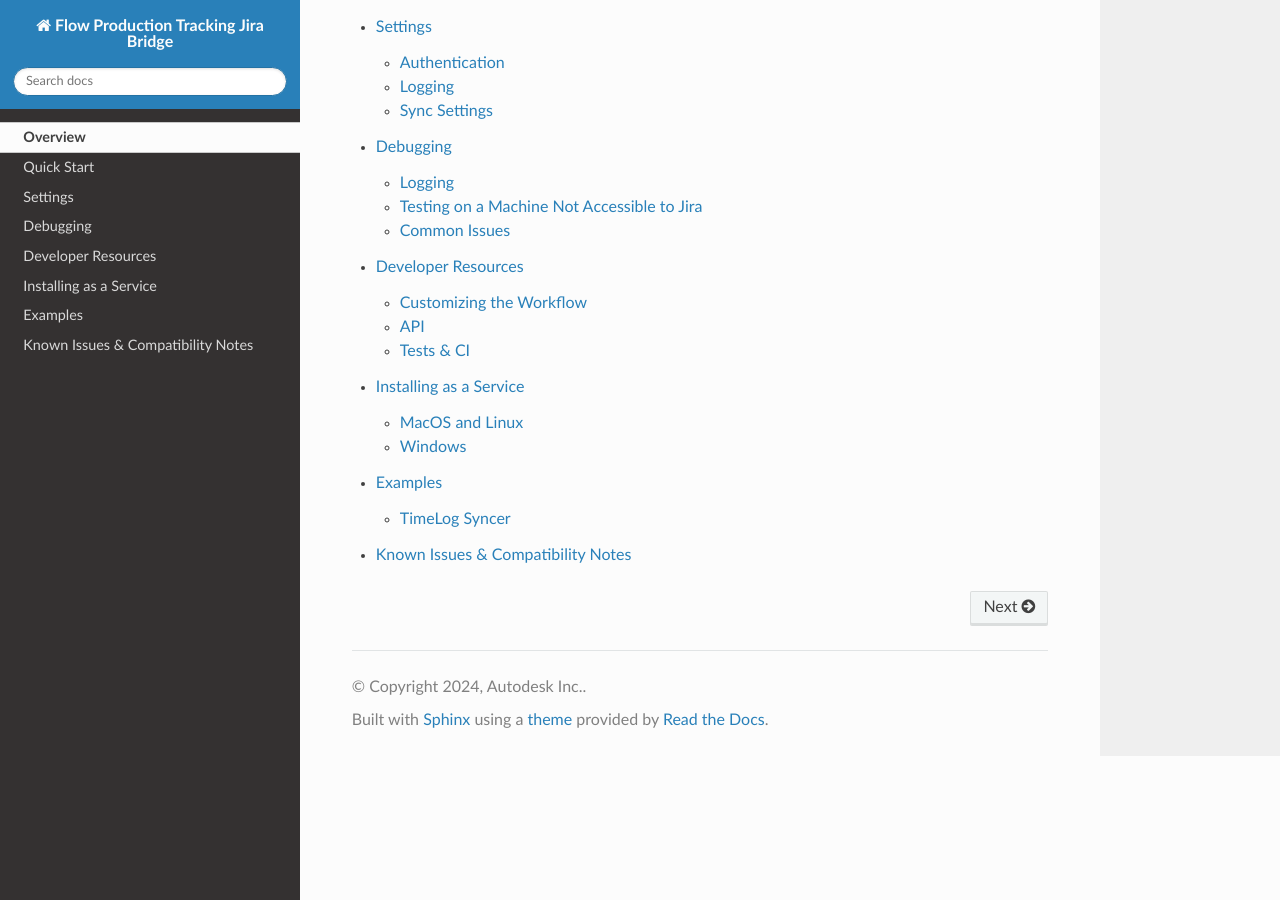
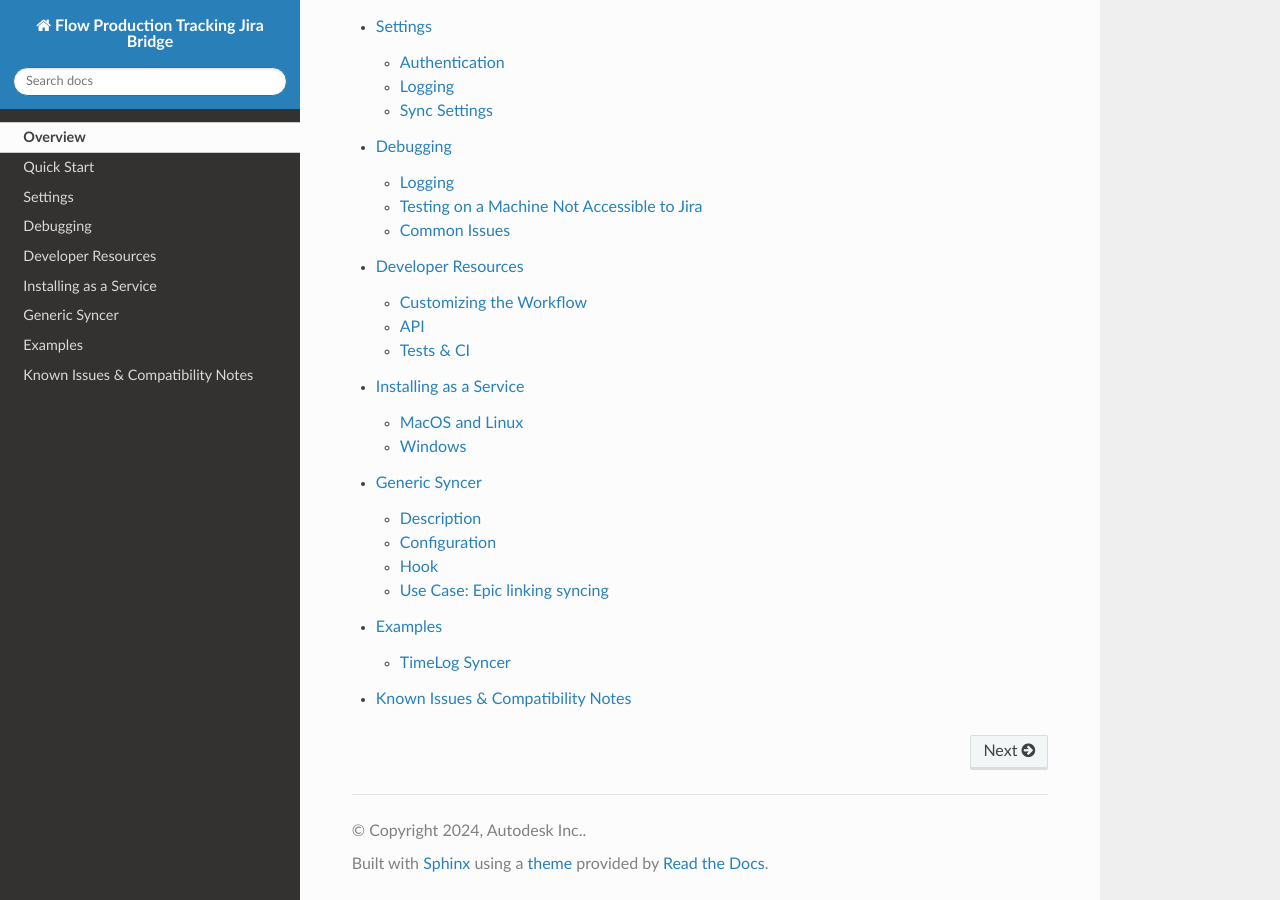
Before and after one commit to shotgunsoftware/sg-jira-bridge, a Sphinx documentation site: the page built from docs/index.rst, in a window 1280 px wide and 900 px high, scrolled down 971 px. Built offline with Sphinx 7.4.7 and the Read the Docs theme 3.1.0, drawn with Linux system fonts in a browser that asks for light colours; part of the change alters nothing that is shown.

```diff
--- /dev/null
+++ b/docs/generic_syncer.rst
@@ -0,0 +1,362 @@
+Generic Syncer
+##############
+
+Description
+***********
+
+Configuration
+*************
+
+At this point, we are assuming that the Jira Bridge configuration has been correctly done following the main configuration process.
+
+Jira Configuration
+==================
+
+As we are now supporting both way syncing, a new field has been introduced to Jira to control whether or not an Issue will be synced to Flow Production Tracking.
+For each Issue Type you'd like to sync, you need to make sure that the custom field ``Sync In FPTR`` (type ``Select List (single choice)``) is enabled and contains two options: ``False`` and ``True``.
+
+How to enable the syncer
+========================
+
+To use this generic syncer, you need to point at the right entry in the settings file.
+In order to do that, you have to make sure the right URLs are used in both Flow Production Tracking and Jira.
+
+Looking at the syncer entry in the ``settings.py`` file
+
+.. code-block:: python
+
+    SYNC = {
+        # Add the test syncer to the list of syncers, it will be available
+        # with the http://<your server>/jira2sg/entities and http://<your server>/sg2jira/entities
+        # urls.
+        "entities": {
+            # Example of a custom syncer with an additional parameter to define
+            # a log level.
+            "syncer": "sg_jira.EntitiesGenericSyncer",
+            "settings": {
+            },
+        }
+    }
+
+
+You need to make sure that:
+    *  ``http://<your server>/sg2jira/entities`` is used in the ``Jira Sync URL`` field of your Flow Production Tracking Project
+    * ``http://<your server>/jira2sg/entities`` is used in the webhook URL on the Jira side
+
+Modifying the settings
+======================
+
+To have an easier way to configure/customize what to sync between Flow Production Tracking and Jira, everything is now done
+through the ``settings.py`` file by mapping Flow Production Tracking entity type/fields with Jira Issue type/fields.
+
+Defining entity syncing
+-----------------------
+
+.. code-block:: python
+
+    SYNC = {
+        # Add the test syncer to the list of syncers, it will be available
+        # with the http://<your server>/jira2sg/entities and http://<your server>/sg2jira/entities
+        # urls.
+        "entities": {
+            # Example of a custom syncer with an additional parameter to define
+            # a log level.
+            "syncer": "sg_jira.EntitiesGenericSyncer",
+            "settings": {
+                "entity_mapping": [
+                    {
+                         "sg_entity": "Task",
+                         "jira_issue_type": "Task",
+                         "field_mapping": [
+                            {
+                                 "sg_field": "content",
+                                 "jira_field": "summary",
+                            }
+                         ]
+                    }
+                ]
+            },
+        }
+    }
+
+
+For each Flow Production Tracking entity you'd like to sync in Jira, you need to add a new entry to the ``entity_mapping`` list by defining the following keys:
+    * ``sg_entity``: type of Flow Production Tracking entity to sync to Jira
+    * ``jira_issue_type``: type of the Jira Issue associated to the FPTR entity
+    * ``field_mapping``: list of FPTR/Jira fields to sync. Each list entry is a dictionary where
+        * ``sg_field`` is the FPTR field code
+        * ``jira_field`` is the Jira field name
+
+Only the fields added in the ``field_mapping`` will be synced between Flow Production Tracking and Jira.
+
+
+Specifying sync direction
+-------------------------
+
+It is also possible to specify a sync direction in the settings. For example, if for a specific entity or field, you only want to sync one way, you can easily specify it.
+By default, the sync direction is configured to work both way.
+
+.. code-block:: python
+
+    SYNC = {
+        # Add the test syncer to the list of syncers, it will be available
+        # with the http://<your server>/jira2sg/entities and http://<your server>/sg2jira/entities
+        # urls.
+        "entities": {
+            # Example of a custom syncer with an additional parameter to define
+            # a log level.
+            "syncer": "sg_jira.EntitiesGenericSyncer",
+            "settings": {
+                "entity_mapping": [
+                    {
+                         "sg_entity": "Task",
+                         "jira_issue_type": "Task",
+                         "sync_direction": "both_way",
+                         "field_mapping": [
+                            {
+                                 "sg_field": "content",
+                                 "jira_field": "summary",
+                                 "sync_direction": "jira_to_sg",
+                            }
+                         ]
+                    }
+                ]
+            },
+        }
+    }
+
+The ``sync_direction`` key can take three values:
+    * ``both_way``: the data will be synced both way (from FPTR to Jira and from Jira to FPTR)
+    * ``sg_to_jira``: the data will be synced only from FPTR to Jira meaning that if a field value is changed in FPTR, it will be reflected in Jira. But if a value is changed in Jira, the associated field won't be updated in FPTR.
+    * ``jira_to_sg``: the data will be synced only from Jira to FPTR
+
+If the ``sync_direction`` key is not defined, the ``both_way`` direction will be used by default.
+
+Status mapping
+--------------
+
+It is also to sync status between a Jira Issue and a Flow Production Tracking entity.
+In order to do that, you can add the ``status_mapping`` key to the entity dictionary entry. Then, you only have to define
+the mapping between FPTR entity status and the Jira Issue status.
+
+.. code-block:: python
+
+    SYNC = {
+        # Add the test syncer to the list of syncers, it will be available
+        # with the http://<your server>/jira2sg/entities and http://<your server>/sg2jira/entities
+        # urls.
+        "entities": {
+            # Example of a custom syncer with an additional parameter to define
+            # a log level.
+            "syncer": "sg_jira.EntitiesGenericSyncer",
+            "settings": {
+                "entity_mapping": [
+                    {
+                         "sg_entity": "Task",
+                         "jira_issue_type": "Task",
+                         "field_mapping": [
+                            {
+                                 "sg_field": "content",
+                                 "jira_field": "summary",
+                            }
+                         ],
+                         "status_mapping": {
+                            "sync_direction": "jira_to_sg",
+                            "sg_field": "sg_status_list",
+                            "mapping": {
+                                "wtg": "To Do",
+                                "rdy": "Open",
+                                "ip": "In Progress",
+
+                            }
+                        }
+                    }
+                ]
+            },
+        }
+    }
+
+
+The ``status_mapping`` setting is a dictionary which takes the following keys:
+    * ``sg_field`` is the FPTR status field we want to sync to Jira. As a F
+PTR can have many status field but a Jira Issue has only one status, we don't need to specify the associated Jira field here.
+    * ``sync_direction`` is the optional field to specify the sync direction to apply. The different values that can be used can be found in the section above.
+    * ``mapping`` is a dictionary where the key is the short name of the FPTR field to sync and the key is the value of the associated Jira status
+
+TimeLogs & Notes
+----------------
+
+TimeLog & Notes are entities with a specific behavior are they are linked to entities synced in Jira as Issues.
+
+To enable Note syncing, you only need to add the entry in the ``entity_mapping`` dictionary but you don't need to specify the associated Jira entity nor add the ``field_mapping`` key as the mapping will be
+done internally. Flow Production Tracking Note entities will be mapped to Jira Issue comments.
+
+.. code-block:: python
+
+    SYNC = {
+        # Add the test syncer to the list of syncers, it will be available
+        # with the http://<your server>/jira2sg/entities and http://<your server>/sg2jira/entities
+        # urls.
+        "entities": {
+            # Example of a custom syncer with an additional parameter to define
+            # a log level.
+            "syncer": "sg_jira.EntitiesGenericSyncer",
+            "settings": {
+                "entity_mapping": [
+                    {
+                         "sg_entity": "Task",
+                         "jira_issue_type": "Task",
+                         "field_mapping": [
+                            {
+                                 "sg_field": "content",
+                                 "jira_field": "summary",
+                            }
+                         ]
+                    },
+                    {
+                        "sg_entity": "Note",
+                        "sync_deletion_direction": "jira_to_sg",
+                    }
+                ]
+            },
+        }
+    }
+
+Regarding the TimeLog entity, you have to specify the ``field_mapping`` but the Jira entity mapping will be done internally as well.
+Flow Production Tracking TimeLog entities will be mapped to Jira Issue worklogs.
+
+.. code-block:: python
+
+    SYNC = {
+        # Add the test syncer to the list of syncers, it will be available
+        # with the http://<your server>/jira2sg/entities and http://<your server>/sg2jira/entities
+        # urls.
+        "entities": {
+            # Example of a custom syncer with an additional parameter to define
+            # a log level.
+            "syncer": "sg_jira.EntitiesGenericSyncer",
+            "settings": {
+                "entity_mapping": [
+                    {
+                         "sg_entity": "Task",
+                         "jira_issue_type": "Task",
+                         "field_mapping": [
+                            {
+                                 "sg_field": "content",
+                                 "jira_field": "summary",
+                            }
+                         ]
+                    },
+                    {
+                        "sg_entity": "TimeLog",
+                        "sync_direction": "sg_to_jira",
+                        "field_mapping": [
+                            {
+                                "sg_field": "date",
+                                "jira_field": "started",
+                            },
+                            {
+                                "sg_field": "duration",
+                                "jira_field": "timeSpentSeconds",
+                            },
+                            {
+                                "sg_field": "description",
+                                "jira_field": "comment",
+                            },
+                        ]
+                    }
+                ]
+            },
+        }
+    }
+
+Both ``Note`` and ``TimeLog`` entities support the ``sync_direction`` key.
+As they are also supporting deletion, a new ``sync_deletion_direction`` key can be defined for both of these entities and allows you
+to specify how you want to handle deletion. By default, the value of this key is ``None`` meaning that the deletion is disabled both way.
+If you want to enable it, you can specify the way by using one of the value used by the ``sync_direction`` key.
+
+Hook
+****
+
+Use Case: Epic linking syncing
+******************************
+
+Here, we want to mimic the Epic/Task Jira relationship in Flow Production Tracking and have everything synchronized.
+
+Flow Production Tracking configuration
+======================================
+
+First, make sure you have a CustomProjectEntity representing an Epic enabled in Flow Production Tracking.
+
+.. image:: _static/epic_syncing_enable_entity.png
+
+Ensure that the mandatory FPTR fields are created for this entity type.
+
+============= =========== ======================================= ============================
+Field Name    Field Type  Description                             Field Code (auto-generated)
+============= =========== ======================================= ============================
+Jira Sync URL File/Link   URL of the associated Jira Bridge Issue  ``sg_jira_sync_url``
+Jira Key      Text        Synced Issue Key value in Jira           ``sg_jira_key``
+Sync In Jira  Checkbox    Enable/Disable syncing for this Entity   ``sg_sync_in_jira``
+============= =========== ======================================= ============================
+
+On the ``Task`` entity, create an ``entity`` field to be able to link an Epic entity to a Task entity in Flow Production Tracking.
+
+.. image:: _static/epic_syncing_epic_field.png
+
+Jira configuration
+==================
+
+Enable the Issue Type ``Epic`` in Jira and check for the hierarchy setting that the ``Task`` Issue type accepts the ``Epic`` Issue type as parent.
+Also, make sure that the new ``Sync in FPTR`` field option exists for the ``Epic`` Issue type.
+
+Setting configuration
+=====================
+
+Once everything has been correctly configured in both Jira and Flow Production Tracking, we need to make sure that the mapping is done in the ``settings.py`` file.
+
+.. code-block:: python
+
+    SYNC = {
+        # Add the test syncer to the list of syncers, it will be available
+        # with the http://<your server>/jira2sg/entities and http://<your server>/sg2jira/entities
+        # urls.
+        "entities": {
+            # Example of a custom syncer with an additional parameter to define
+            # a log level.
+            "syncer": "sg_jira.EntitiesGenericSyncer",
+            "settings": {
+                "entity_mapping": [
+                    {
+                         "sg_entity": "Task",
+                         "jira_issue_type": "Task",
+                         "field_mapping": [
+                            {
+                                 "sg_field": "content",
+                                 "jira_field": "summary",
+                            },
+                            {
+                                "sg_field": "sg_epic",
+                                "jira_field": "parent",
+                            },
+                         ]
+                    },
+                    {
+                        "sg_entity": "CustomEntity04",
+                        "jira_issue_type": "Epic",
+                        "field_mapping": [
+                            {
+                                "sg_field": "code",
+                                "jira_field": "summary",
+                            },
+                        ],
+                    }
+                ]
+            },
+        }
+    }
+
+
+You need to make sure that:
+    * the FPTR ``Task`` entity has been added to the entity mapping, is correctly mapped to the Task Issue type, and its ``parent`` field has been added to the field mapping
+    * the FPTR ``Epic`` entity (CustomEntity04) has been added to the entity mapping and is correctly mapped to the Epic Issue type
--- a/docs/index.rst
+++ b/docs/index.rst
@@ -25,5 +25,6 @@ is configured  in Jira for your Project.
     debugging
     developer
     services
+    generic_syncer
     examples
     known_issues
```
Also changed, not shown: docs/_static/epic_syncing_enable_entity.png (added), docs/_static/epic_syncing_epic_field.png (added).
